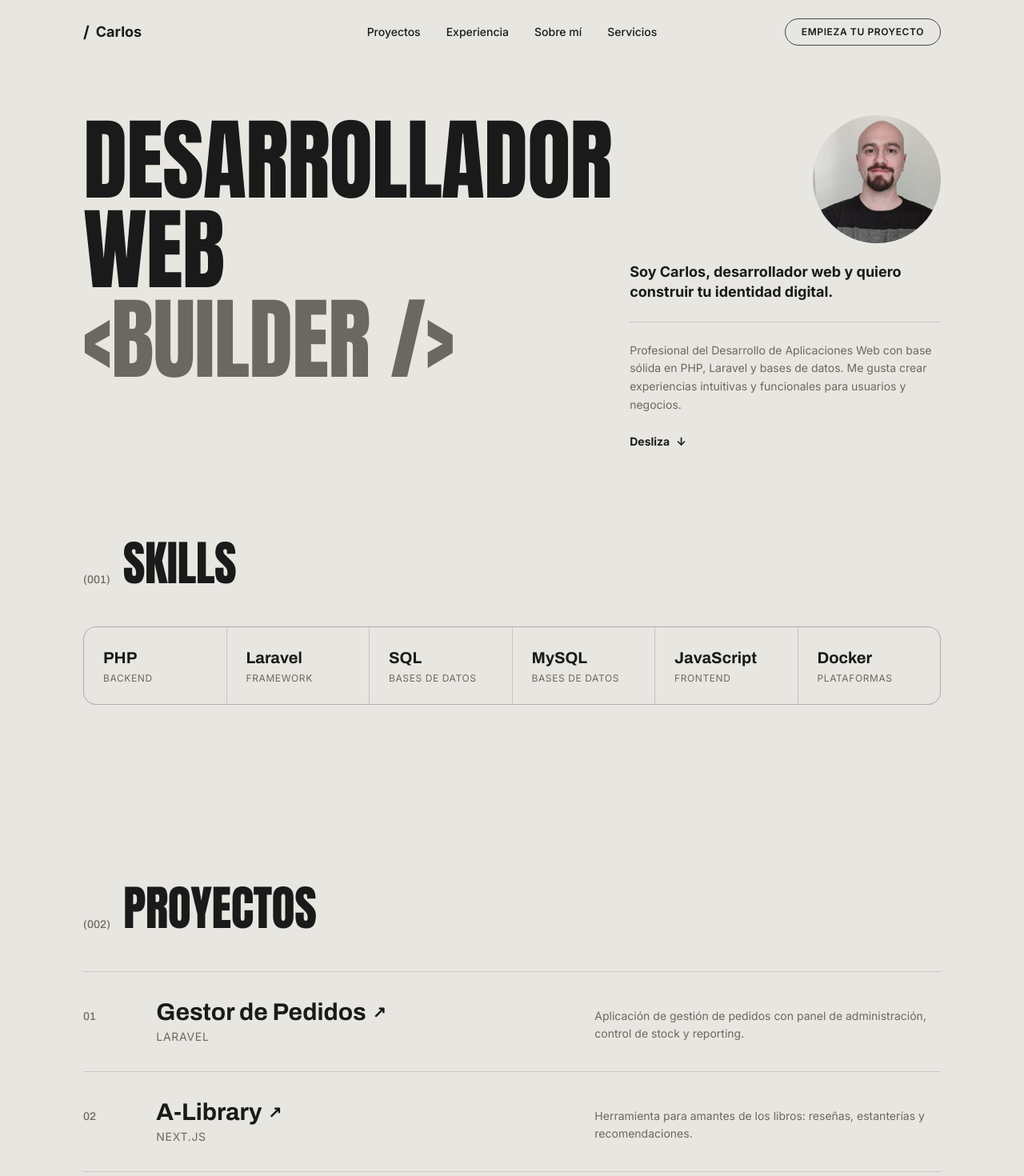
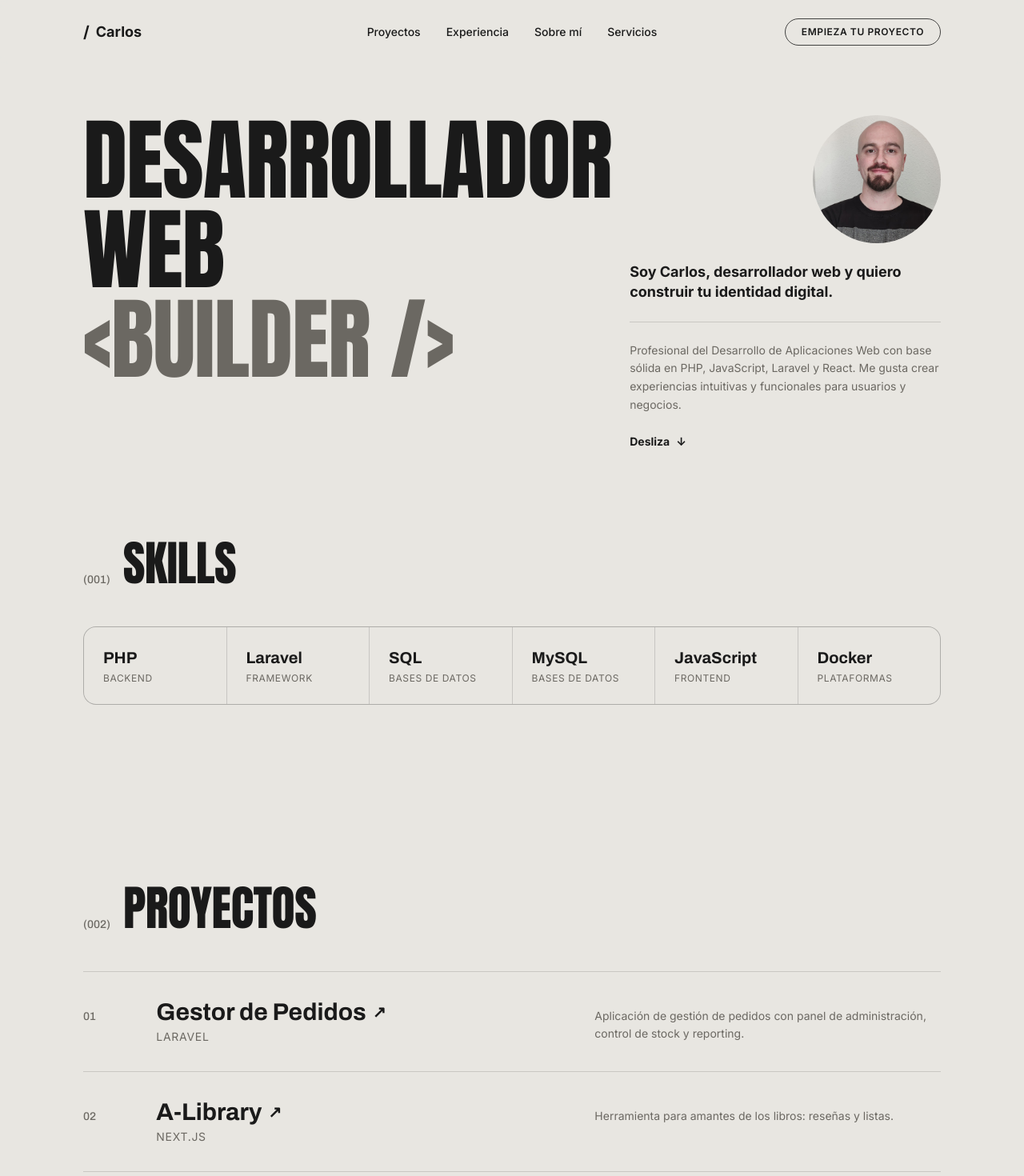
Before and after one commit to DDevjourney/PersonalPortfolio, a React (Vite) app: page / in a window 1280 px wide. Shown: the top 1470 px of the page at 80% size. Built offline with nearby package versions, Linux system fonts and the light colour scheme.

Commit message:
cambios a skills y hero

```diff
--- a/src/components/Hero.tsx
+++ b/src/components/Hero.tsx
@@ -36,8 +36,7 @@ export default function Hero() {
             <hr className="hairline" />
 
             <p className="text-sm leading-relaxed text-ink-soft">
-              Profesional del Desarrollo de Aplicaciones Web con base sólida en PHP,
-              Laravel y bases de datos. Me gusta crear experiencias intuitivas y
+              Profesional del Desarrollo de Aplicaciones Web con base sólida en PHP, JavaScript, Laravel y React. Me gusta crear experiencias intuitivas y
               funcionales para usuarios y negocios.
             </p>
 
--- a/src/data/portfolio.ts
+++ b/src/data/portfolio.ts
@@ -29,7 +29,7 @@ export const projects: Project[] = [
     title: 'A-Library',
     stack: 'Next.js',
     description:
-      'Herramienta para amantes de los libros: reseñas, estanterías y recomendaciones.',
+      'Herramienta para amantes de los libros: reseñas y listas.',
     url: 'https://a-library-s9bp.onrender.com/login',
   },
 /*  {
```
